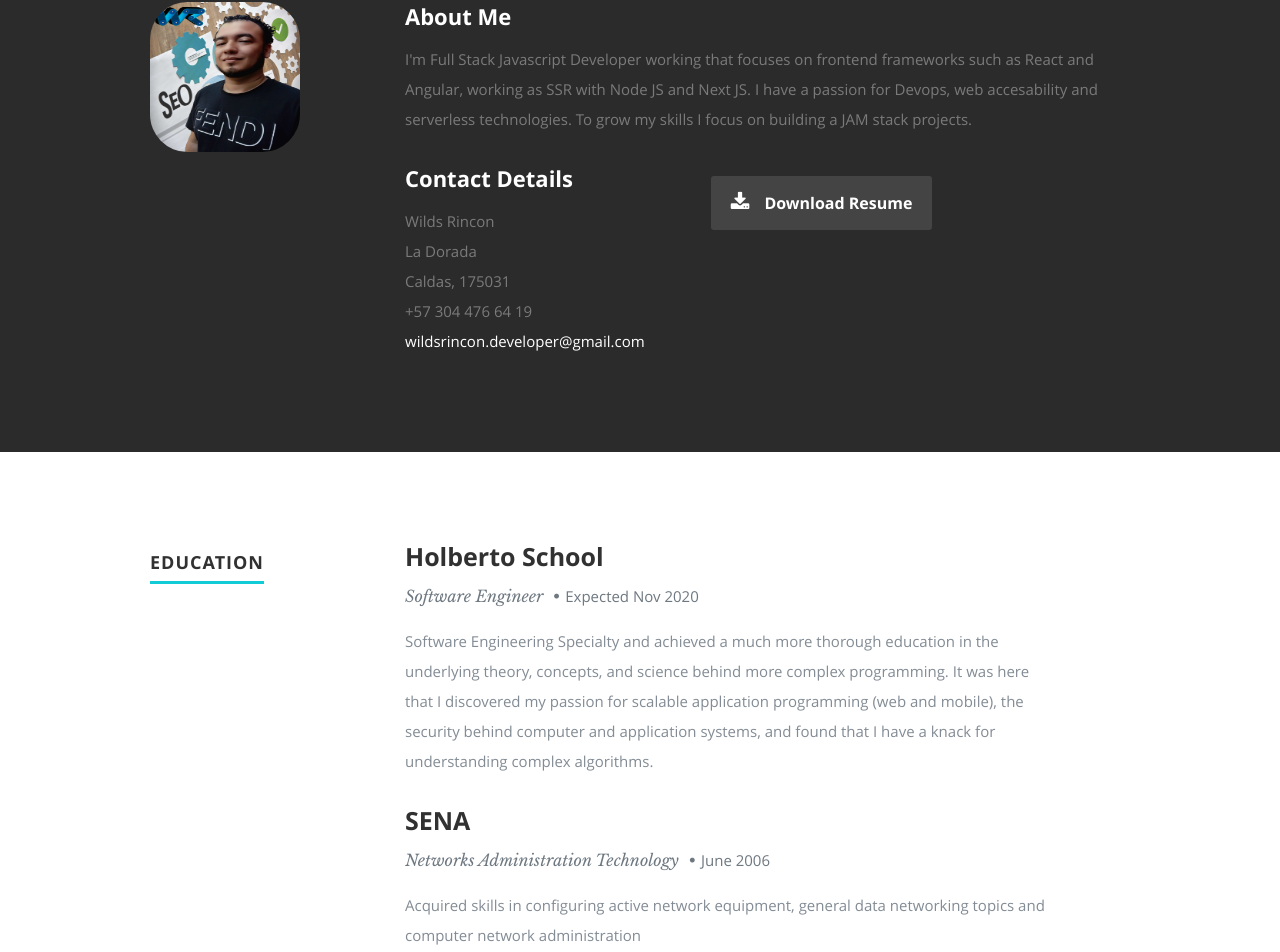
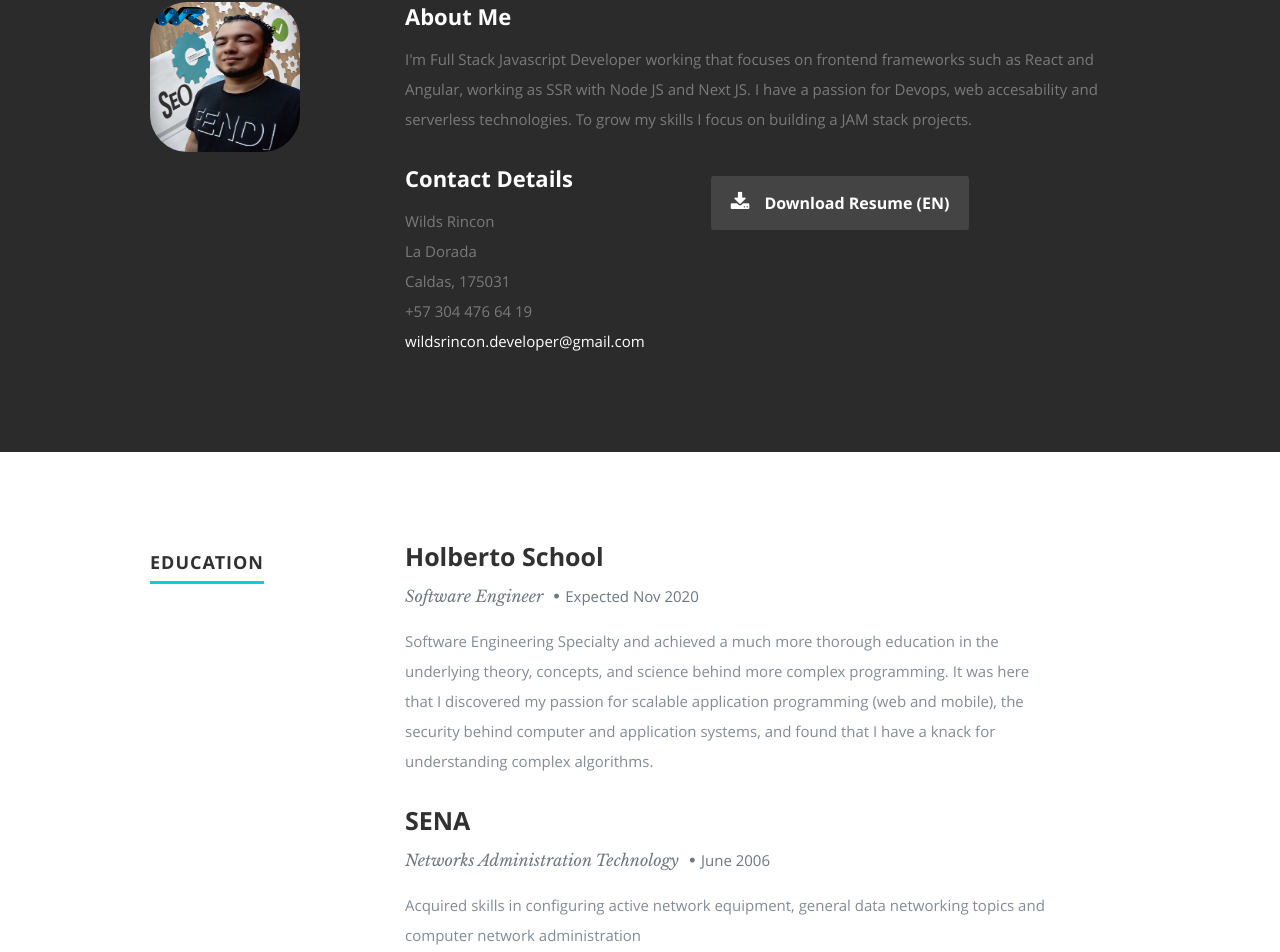
Before and after one commit to wildcox80/react-portfolio, a React (Create React App) app: page / in a window 1280 px wide. Shown: the part 894-1846 px from the top of the page. Built offline with nearby package versions, Linux system fonts and the light colour scheme.

Commit message:
Adding changes about.js

```diff
--- a/src/Components/About.js
+++ b/src/Components/About.js
@@ -39,7 +39,7 @@ class About extends Component {
                </div>
                <div className="columns download">
                   <p>
-                     <a href={resumeDownload} className="button" target="_blank"><i className="fa fa-download"></i>Download Resume</a>
+                     <a href={resumeDownload} className="button" target="_blank"><i className="fa fa-download"></i>Download Resume (EN)</a>
                   </p>
                </div>
             </div>
```
